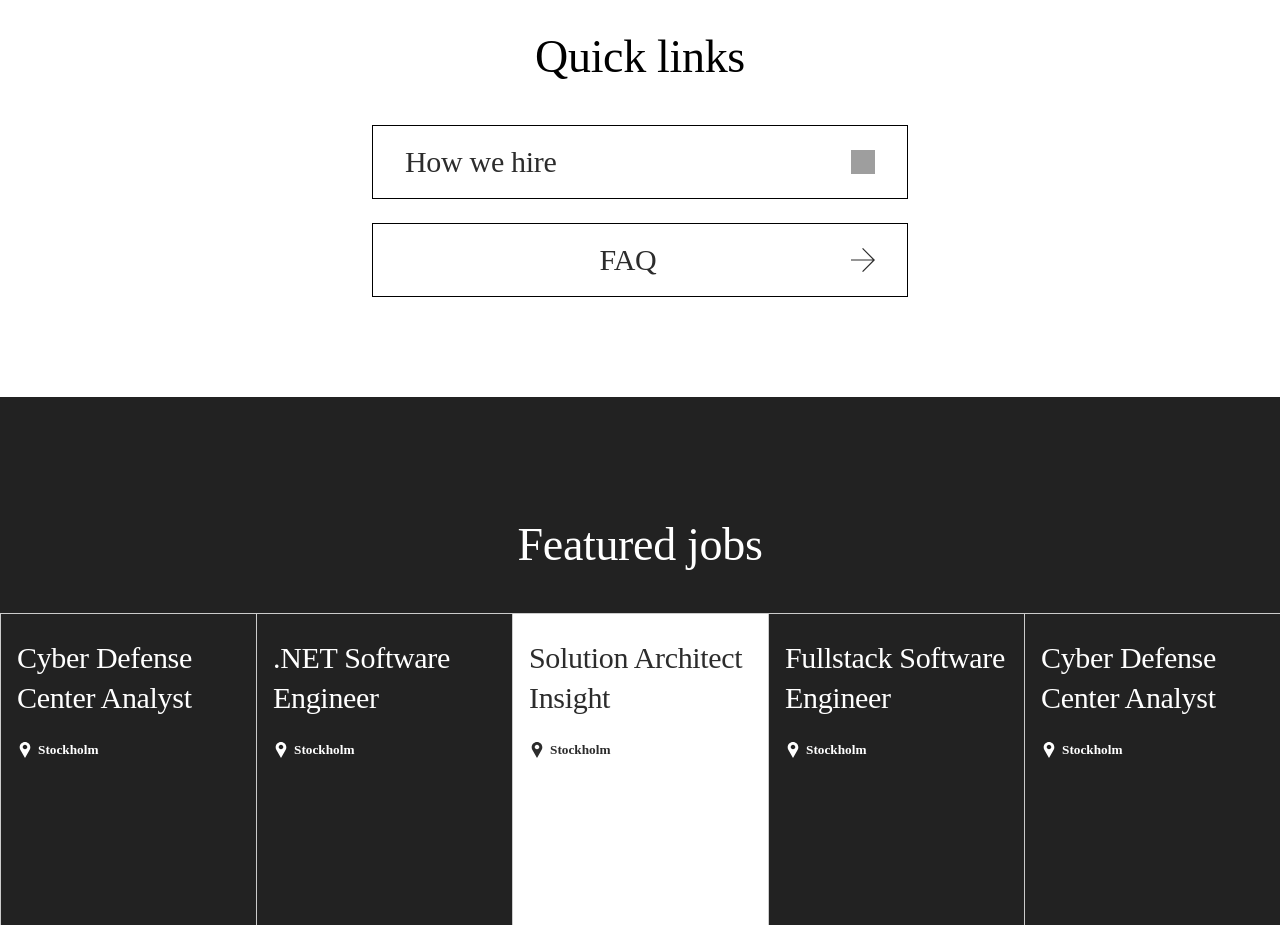
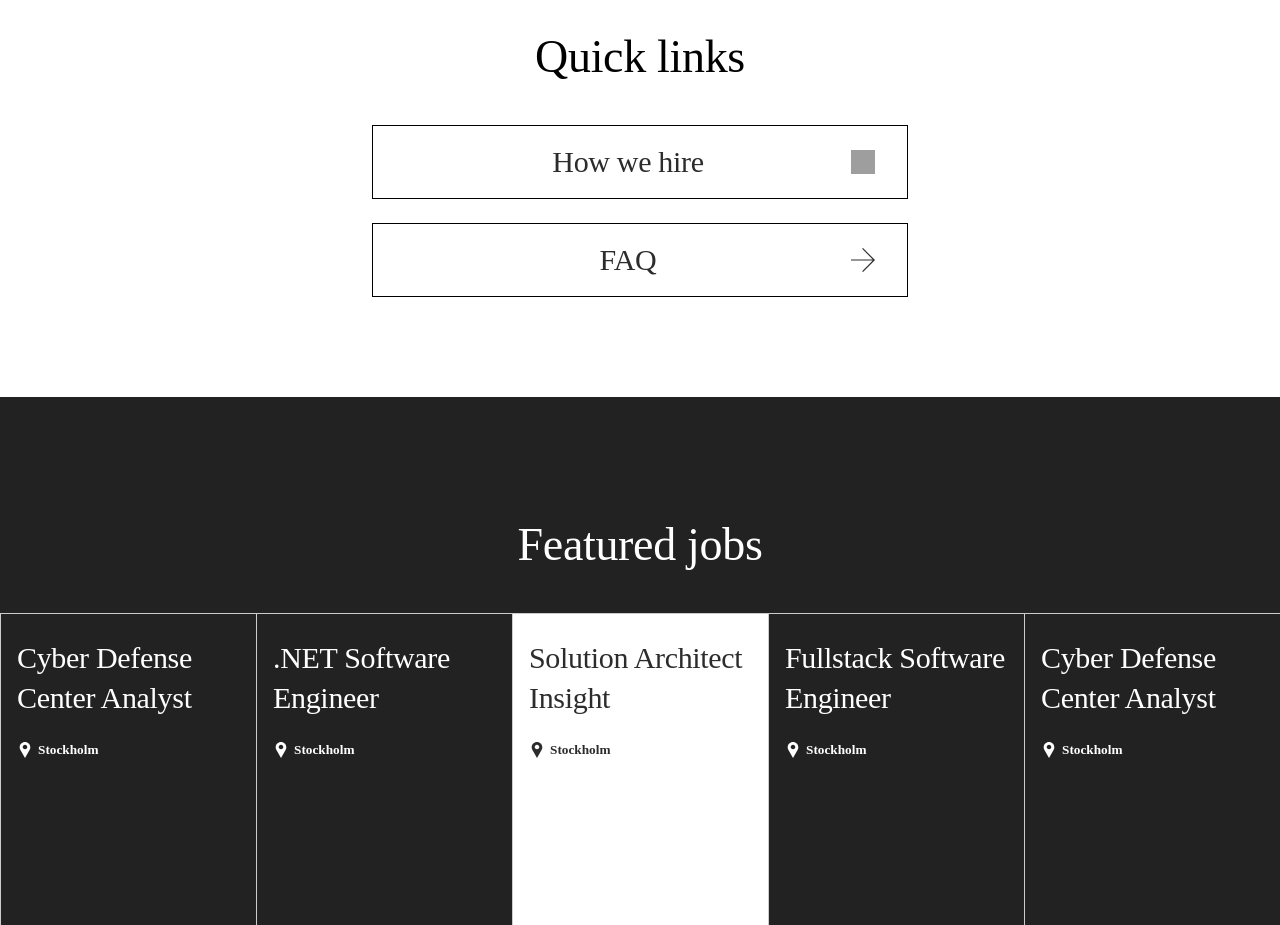
Before and after one commit to techcareers/techmicrosite, a Next.js app: page /techathmgroup in a window 1280 px wide. Shown: the part 4920-5845 px from the top of the page. Built offline with nearby package versions, Linux system fonts and the light colour scheme; grey boxes are pictures that could not be loaded.

Commit message:
Fixes on footer and Tech at HM Group
All footer links now open in new tab

Changed Quick Links text and href

Explore all tech jobs button now opens in new tab

```diff
--- a/pages/techathmgroup.js
+++ b/pages/techathmgroup.js
@@ -740,6 +740,7 @@ const TechAtHmGroup = () => {
           variant="outlined"
           className="quickLinksButton"
           href="/hiringprocess"
+          style={{ textAlign: "center" }}
         >
           <h3 className="quickLinkText">How we hire </h3>
           <img
@@ -754,7 +755,7 @@ const TechAtHmGroup = () => {
         <Button
           variant="outlined"
           className="quickLinksButton"
-          href="/FAQ"
+          href="/Faq"
           style={{
             textAlign: "center",
           }}
@@ -892,6 +893,7 @@ const TechAtHmGroup = () => {
         <a
           className="myButton2"
           href="https://careers.smartrecruiters.com/HMGroup/hmgrouptechcareers"
+          target="_blank"
           style={{
             display: "block",
             marginLeft: "auto",
```
